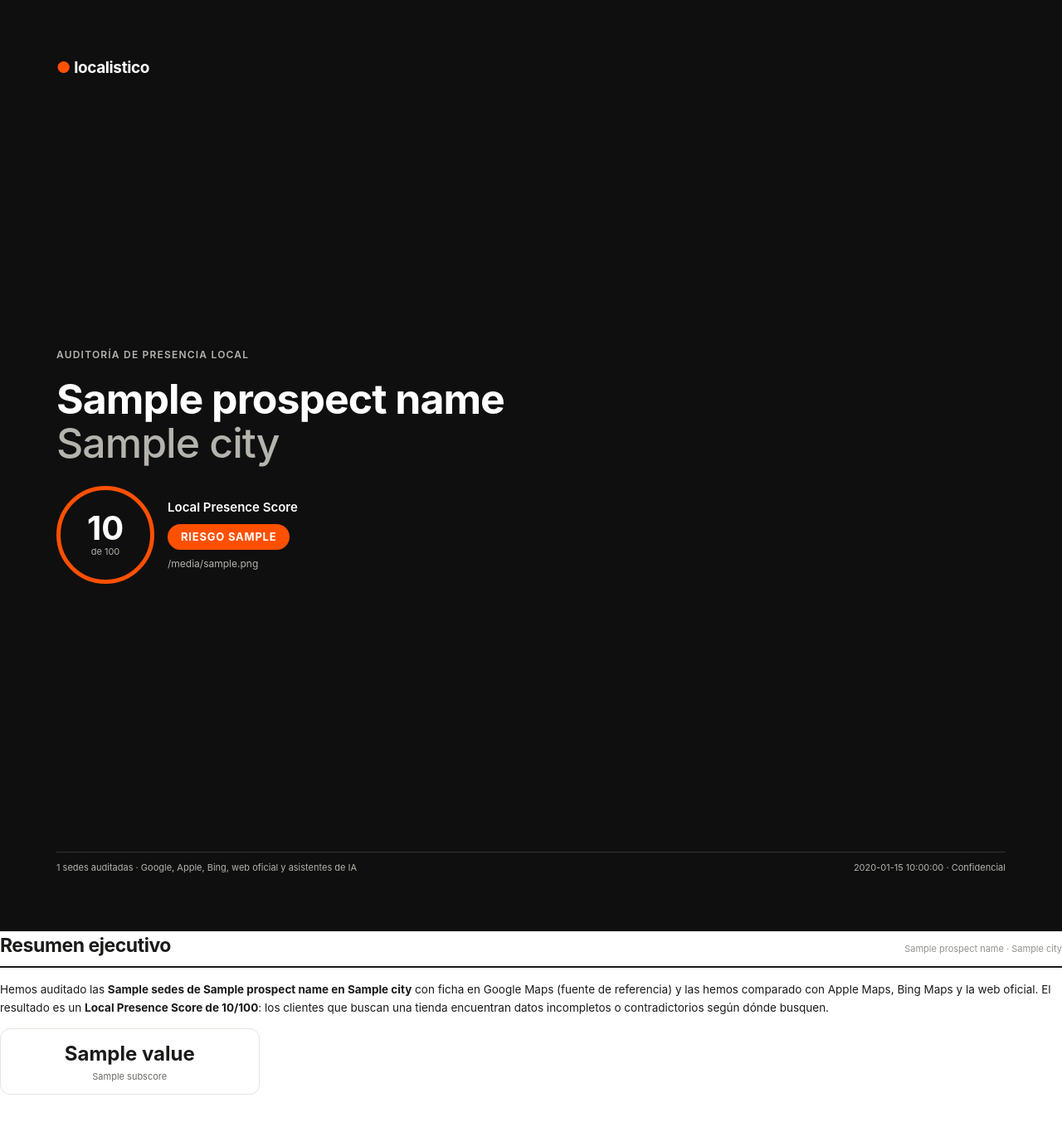
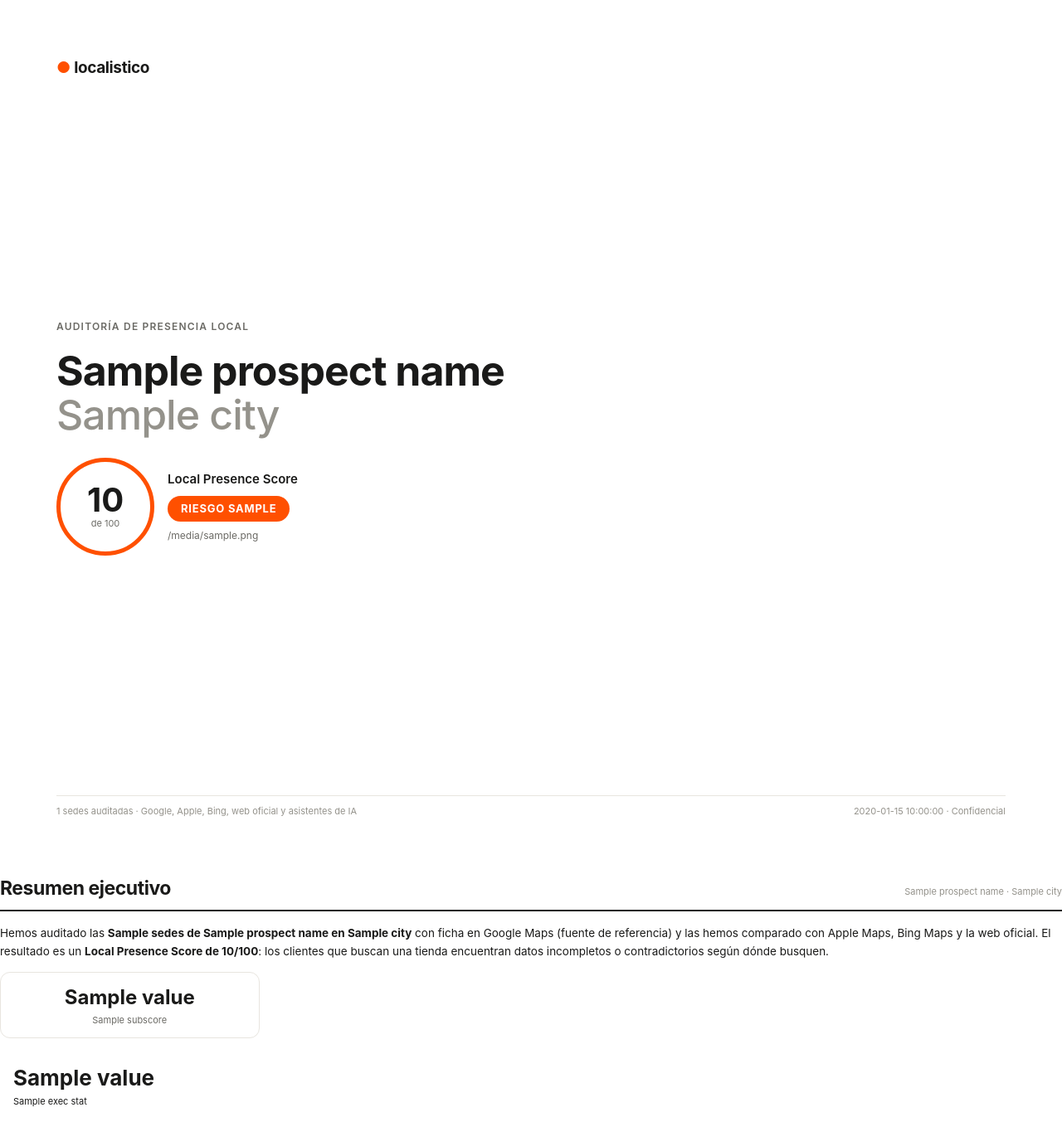
Before and after one commit to davidrv/prospect-audit, a Flask app: template templates/report.html in a window 1280 px wide. Shown: the top 1353 px of the page at 83% size. Run offline with Flask 3, Linux system fonts and the light colour scheme; the template is opened without the code that fills it: most values are stand-ins (such as "Sample title", 1, 10 or a date in 2020); some libraries are stand-ins or nearby versions.

Commit message:
Informe PDF: portada blanca según diseño + fix página fantasma (#12)
- Portada alineada al mockup de Claude Design (proyecto badc3c70,
  "Informe Prospect Audit.dc.html"): fondo blanco, texto oscuro, ciudad en
  gris, aro naranja con el score. Antes era oscura.
- Copy del resumen ejecutivo: la 6ª tile pasa a "sedes ausentes de Google,
  Apple o Bing" (según diseño).
- Fix página fantasma tras la portada (bug latente ya presente con la
  portada oscura): con @page cover margin:0 el área útil real es 279mm; a
  297mm el pie se fragmentaba a una 2ª página en blanco. Altura fijada a
  279mm (el hueco inferior es invisible sobre blanco). El informe vuelve a
  6 páginas exactas.

Co-authored-by: Claude Opus 4.8 <noreply@anthropic.com>

```diff
--- a/report.py
+++ b/report.py
@@ -226,7 +226,7 @@ def _exec_stats(summary, clusters):
         s(f'{inc}/{scored}' if scored else str(inc), 'sedes con datos distintos entre plataformas',
           'warn' if inc else 'ok'),
         s(f'{reply}%' if reply is not None else 'N/D', 'de las reseñas recientes reciben respuesta', 'warn'),
-        s(miss_plat, 'sedes ausentes de Apple o Bing', 'ok' if not miss_plat else 'warn'),
+        s(miss_plat, 'sedes ausentes de Google, Apple o Bing', 'ok' if not miss_plat else 'warn'),
     ]
 
 
--- a/templates/report.html
+++ b/templates/report.html
@@ -87,27 +87,27 @@
 <body>
 
 <!-- ══ 1 · PORTADA ══ -->
-<section class="cover" style="background:#0f0f0f; color:#fff; height:297mm; overflow:hidden; display:flex; flex-direction:column; padding:18mm;">
+<section class="cover" style="background:#ffffff; color:var(--text); height:279mm; overflow:hidden; display:flex; flex-direction:column; padding:18mm;">
   <div style="display:flex; align-items:center; gap:8px;">
     <span style="font-weight:700; font-size:19px; letter-spacing:-0.02em;"><span style="color:var(--accent);">●</span> localistico</span>
   </div>
   <div style="flex:1; display:flex; flex-direction:column; justify-content:center; gap:18px;">
-    <div style="text-transform:uppercase; letter-spacing:0.1em; font-size:12px; color:#b5b3ad; font-weight:600;">Auditoría de presencia local</div>
-    <h1 style="font-size:50px; line-height:1.05;">{{ prospect_name }}<br><span style="color:#b5b3ad; font-weight:500;">{{ city }}</span></h1>
+    <div style="text-transform:uppercase; letter-spacing:0.1em; font-size:12px; color:var(--muted); font-weight:600;">Auditoría de presencia local</div>
+    <h1 style="font-size:50px; line-height:1.05;">{{ prospect_name }}<br><span style="color:var(--hint); font-weight:500;">{{ city }}</span></h1>
     <div style="display:flex; align-items:center; gap:16px; margin-top:8px;">
       {% set score = summary.presence_score.score if summary.presence_score else none %}
       <div style="display:flex; flex-direction:column; align-items:center; justify-content:center; width:118px; height:118px; border-radius:50%; border:5px solid var(--accent); flex-shrink:0;">
         <div style="font-size:40px; font-weight:700; line-height:1;">{{ score if score is not none else '—' }}</div>
-        <div style="font-size:11px; color:#b5b3ad;">de 100</div>
+        <div style="font-size:11px; color:var(--muted);">de 100</div>
       </div>
       <div>
         <div style="font-size:15px; font-weight:600;">Local Presence Score</div>
         <div style="display:inline-block; margin-top:8px; background:var(--accent); color:#fff; border-radius:999px; padding:6px 16px; font-weight:700; font-size:13px; letter-spacing:0.06em;">RIESGO {{ overall_risk | upper }}</div>
-        <div style="color:#b5b3ad; font-size:12px; margin-top:8px; max-width:300px; line-height:1.5;">{{ cover_blurb }}</div>
+        <div style="color:var(--muted); font-size:12px; margin-top:8px; max-width:300px; line-height:1.5;">{{ cover_blurb }}</div>
       </div>
     </div>
   </div>
-  <div style="display:flex; justify-content:space-between; color:#b5b3ad; font-size:11px; border-top:1px solid #333; padding-top:10px;">
+  <div style="display:flex; justify-content:space-between; color:var(--hint); font-size:11px; border-top:1px solid var(--line); padding-top:10px;">
     <span>{{ summary.total_locations }} sedes auditadas · Google, Apple, Bing, web oficial{{ ' y asistentes de IA' if llm else '' }}</span>
     <span>{{ generated_at }} · Confidencial</span>
   </div>
```
